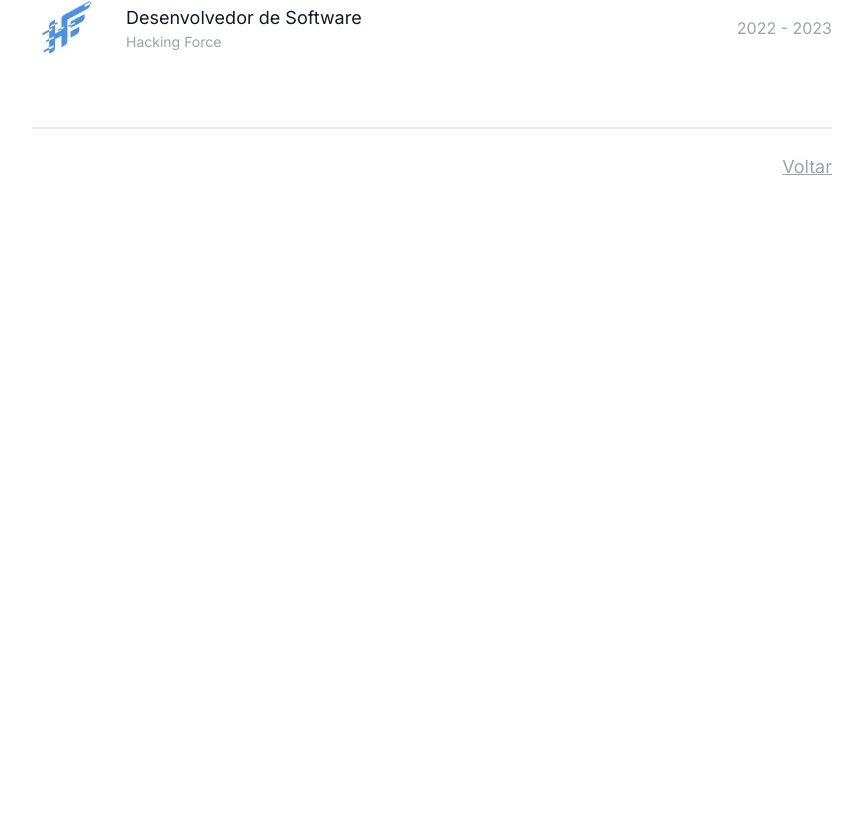
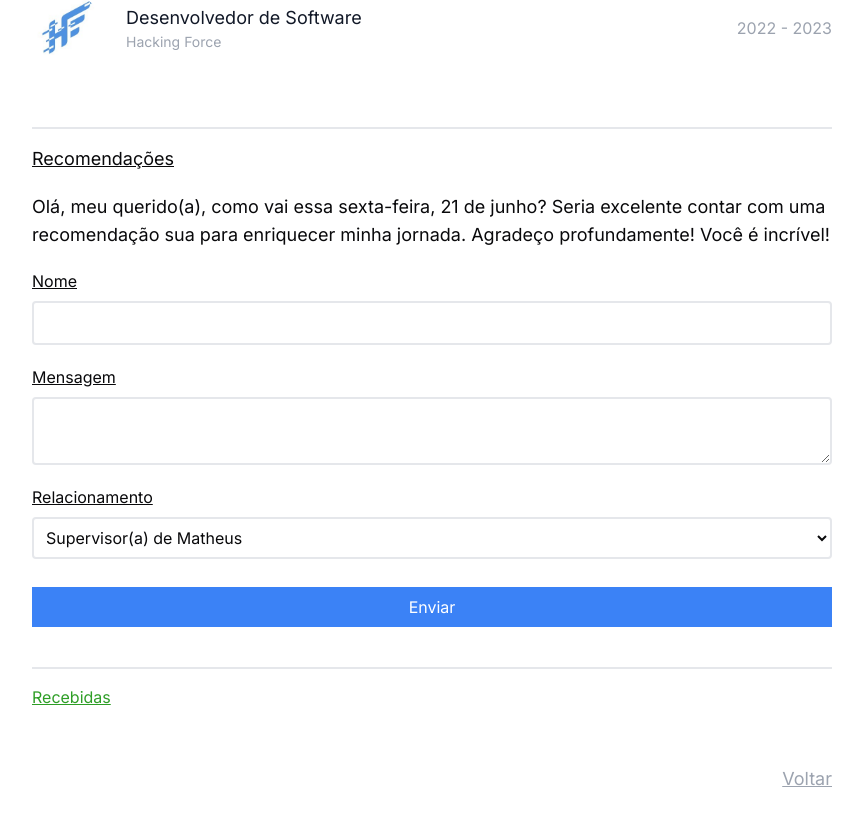
Before and after one commit to MatheusMangueira/matheus-mangueira, a Next.js app: page /about in a window 1280 px wide. Shown: the part 1331-2156 px from the top of the page, without its empty margins (208-1071 px from the left). Before the commit the page ends 1608 px from the top, so only its background shows below. Built offline with nearby package versions, Linux system fonts and the light colour scheme.

Commit message:
feat: create Recommendations

```diff
--- a/src/app/about/page.tsx
+++ b/src/app/about/page.tsx
@@ -2,6 +2,7 @@
 
 import { Experiences } from "@/components/experiences";
 import { ImageSection } from "@/components/imageSection";
+import { Recommendations } from "@/components/messages";
 import { Title } from "@/components/title";
 
 import { LazyMotion, domAnimation, m, useReducedMotion } from "framer-motion";
@@ -97,11 +98,19 @@ const Page = () => {
               ))}
             </div>
 
-            <Link href={"/"} className="w-full">
-              <p className="text-gray-400 underline text-lg text-end pt-6">
-                Voltar
-              </p>
-            </Link>
+            <p className="text-lg text-gray-[#565656] underline pt-4">
+              Recomendações
+            </p>
+
+            <Recommendations />
+
+            <div className="flex flex-row-reverse">
+              <Link href={"/"} className="">
+                <p className="text-gray-400 underline text-lg text-end ">
+                  Voltar
+                </p>
+              </Link>
+            </div>
           </div>
         </main>
       </m.div>
--- /dev/null
+++ b/src/components/messages/components/Messages.tsx
@@ -0,0 +1,46 @@
+import { useState } from "react";
+
+type MessagesProps = {
+  name: string;
+  message: string;
+  relationship: string;
+  date?: string;
+};
+
+export const Messages = ({
+  date,
+  message,
+  name,
+  relationship,
+}: MessagesProps) => {
+  const [isExpanded, setIsExpanded] = useState(false);
+  const limit = 100;
+
+  const toggleExpansion = () => {
+    setIsExpanded(!isExpanded);
+  };
+
+  const shouldTruncate = message.length > limit;
+  const displayedMessage = isExpanded ? message : message.slice(0, limit);
+
+  return (
+    <div className="my-4">
+      <p className="text-lg">
+        <span className="font-bold">{name}</span> - {relationship}
+      </p>
+      <p className="text-gray-400 pb-2">{date}</p>
+      <p className="text-base break-words">
+        {displayedMessage}
+        {shouldTruncate && !isExpanded && "..."}
+      </p>
+      {shouldTruncate && (
+        <button
+          onClick={toggleExpansion}
+          className="text-gray-400 hover:text-gray-700 transition-all duration-300 ease-in-out text-sm font-semibold mt-1"
+        >
+          {isExpanded ? "Ver menos" : "Ver mais"}
+        </button>
+      )}
+    </div>
+  );
+};
--- /dev/null
+++ b/src/components/messages/index.tsx
@@ -0,0 +1,163 @@
+"use client";
+
+import { useForm } from "react-hook-form";
+import { Controller } from "react-hook-form";
+import { Messages } from "./components/Messages";
+import { useState } from "react";
+
+type Message = {
+  name: string;
+  message: string;
+  relationship: string;
+  date?: string;
+};
+
+export const Recommendations = () => {
+  const {
+    control,
+    handleSubmit,
+    reset,
+    formState: { errors },
+  } = useForm<Message>({
+    defaultValues: {
+      name: "",
+      message: "",
+      relationship: "Supervisor(a) de Matheus",
+    },
+  });
+
+  const [messages, setMessages] = useState<Message[]>([]);
+
+  const date = new Date();
+  const options: any = {
+    weekday: "long",
+    month: "long",
+    day: "numeric",
+  };
+  const formattedDate = date.toLocaleDateString("pt-BR", options);
+
+  const handleSubmitMessage = (data: Message) => {
+    const { name, message, relationship } = data;
+
+    setMessages((prev) => [{ name, message, relationship }]);
+
+    reset({
+      name: "",
+      message: "",
+    });
+  };
+  console.log(messages);
+
+  return (
+    <div className="">
+      <h2 className="text-lg py-5">
+        Olá, meu querido(a), como vai essa {formattedDate}? Seria excelente
+        contar com uma recomendação sua para enriquecer minha jornada. Agradeço
+        profundamente! Você é incrível!
+      </h2>
+
+      <form
+        className="flex flex-col"
+        onSubmit={handleSubmit(handleSubmitMessage)}
+      >
+        <div className="flex flex-col pb-5">
+          <label className="text-gray-[#565656] text-base underline pb-2">
+            Nome
+          </label>
+          <Controller
+            name="name"
+            control={control}
+            render={({ field: { onChange, value } }) => (
+              <input
+                type="text"
+                className="border-2 border-gray-200 p-2 rounded"
+                onChange={onChange}
+                value={value}
+                required
+              />
+            )}
+          />
+
+          {errors.name && <span>Nome é obrigatório</span>}
+        </div>
+
+        <div className="flex flex-col pb-5">
+          <label className="text-gray-[#565656] text-base underline pb-2">
+            Mensagem
+          </label>
+          <Controller
+            name="message"
+            control={control}
+            render={({ field: { onChange, value } }) => (
+              <textarea
+                className="border-2 border-gray-200 p-2 rounded"
+                onChange={onChange}
+                value={value}
+                required
+              />
+            )}
+          />
+
+          {errors.message && <span>Mensagem é obrigatório</span>}
+        </div>
+        <div className="flex flex-col pb-5">
+          <label className="text-gray-[#565656] text-base underline pb-2">
+            Relacionamento
+          </label>
+          <Controller
+            name="relationship"
+            control={control}
+            render={({ field: { onChange, value } }) => (
+              <select
+                className="border-2 border-gray-200 p-2 rounded bg-transparent"
+                onChange={onChange}
+                value={value}
+                required
+              >
+                <option value="Supervisor(a) de Matheus">
+                  Supervisor(a) de Matheus
+                </option>
+                <option value="Respondia diretamente a Matheus">
+                  Respondia diretamente a Matheus
+                </option>
+                <option value="Era cliente de Matheus">
+                  Era cliente de Matheus
+                </option>
+                <option value="Era orientador(a) de Matheus">
+                  Era orientador(a) de Matheus
+                </option>
+                <option value="Era colega de trabalho de Matheus">
+                  Era colega de trabalho de Matheus
+                </option>
+                <option value="Outros">Outros</option>
+              </select>
+            )}
+          />
+
+          {errors.relationship && <span>Cargo é obrigatório</span>}
+        </div>
+
+        <button type="submit" className="bg-blue-500 hover:bg-blue-600 transition-all
+          duration-300 ease-in text-white p-2 mt-2">
+          Enviar
+        </button>
+      </form>
+
+      <div className="border-t-2 border-gray-200 my-10">
+        <h2 className="text-base text-[#2e9e26] underline py-4">
+          Recebidas
+        </h2>
+
+        {messages.map((item, index) => (
+          <Messages
+            key={index}
+            date={formattedDate}
+            message={item.message}
+            name={item.name}
+            relationship={item.relationship}
+          />
+        ))}
+      </div>
+    </div>
+  );
+};
```
